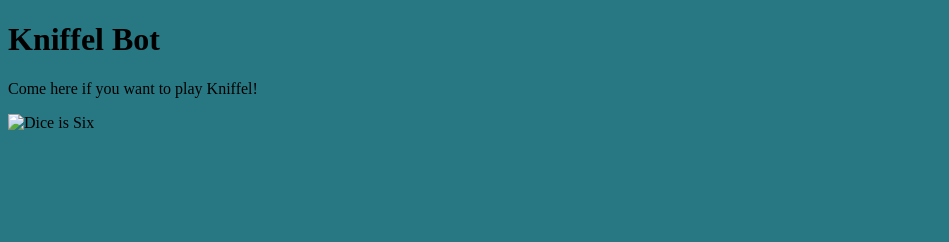
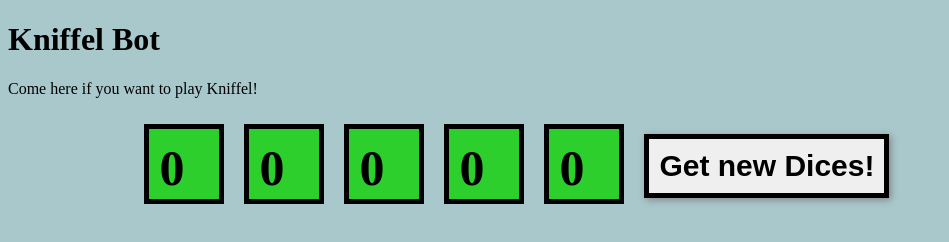
Before and after one commit to carlobrok/KniffelJS, a website: page website/index.html in a window 1280 px wide. Shown: the whole page, without its empty margins (0-949 px from the left). Drawn offline with Linux system fonts and the light colour scheme.

Commit message:
first dice and button visible on client

```diff
--- a/website/index.html
+++ b/website/index.html
@@ -11,6 +11,15 @@
 
     <p>Come here if you want to play Kniffel!</p>
 
-    <img alt="Dice is Six" src="diceSix.png" width="100" height="100"/>
+    <div id="showDiceDiv">
+        <div id="firstDice" class="dice">0</div>
+        <div id="secondDice" class="dice">0</div>
+        <div id="thirdDice" class="dice">0</div>
+        <div id="fourthDice" class="dice">0</div>
+        <div id="fifthDice" class="dice">0</div>
+
+        <button type="button" id="getDice" onclick="getDice()"> Get new Dices! </button>
+
+    </div>
 </body>
 </html>
--- a/website/scripts.js
+++ b/website/scripts.js
@@ -1 +1,20 @@
 //for future use
+async function getDice() {
+
+    const options = {
+        method: 'POST',
+        headers: {'Content-Type': 'application/json'},
+        body: "{}"
+    }
+
+    const response = await fetch('/getDice', options)
+    const dice = await response.json();
+
+    document.getElementById("firstDice").innerHTML = dice[0];
+    document.getElementById("secondDice").innerHTML = dice[1];
+    document.getElementById("thirdDice").innerHTML = dice[2];
+    document.getElementById("fourthDice").innerHTML = dice[3];
+    document.getElementById("fifthDice").innerHTML = dice[4];
+
+    console.log(dice);
+}
--- a/website/style.css
+++ b/website/style.css
@@ -1,3 +1,33 @@
 body {
-    background-color: rgb(39, 120, 131);
+    background-color: rgb(168, 200, 204);
 }
+
+#getDice {
+    margin-left: 10px;
+    margin-top: 20px;
+    align-self: center;
+    padding: 10px;
+    border: 5px solid black;
+    font-size: 30px;
+    font-weight: bold;
+    box-shadow: 2px 2px 7px rgb(134, 134, 134);
+}
+
+#showDiceDiv {
+    margin-left: 10%;
+    margin-right: 10%;
+    align-self: center;
+}
+
+.dice {
+    background-color: rgb(44, 207, 44);
+    font-size: 50px;
+    font-weight: bold;
+    align-self: center;
+    padding: 10px;
+    border: 5px solid black;
+    width: 50px;
+    height: 50px;
+    margin: 10px;
+    float: left;
+}
```
